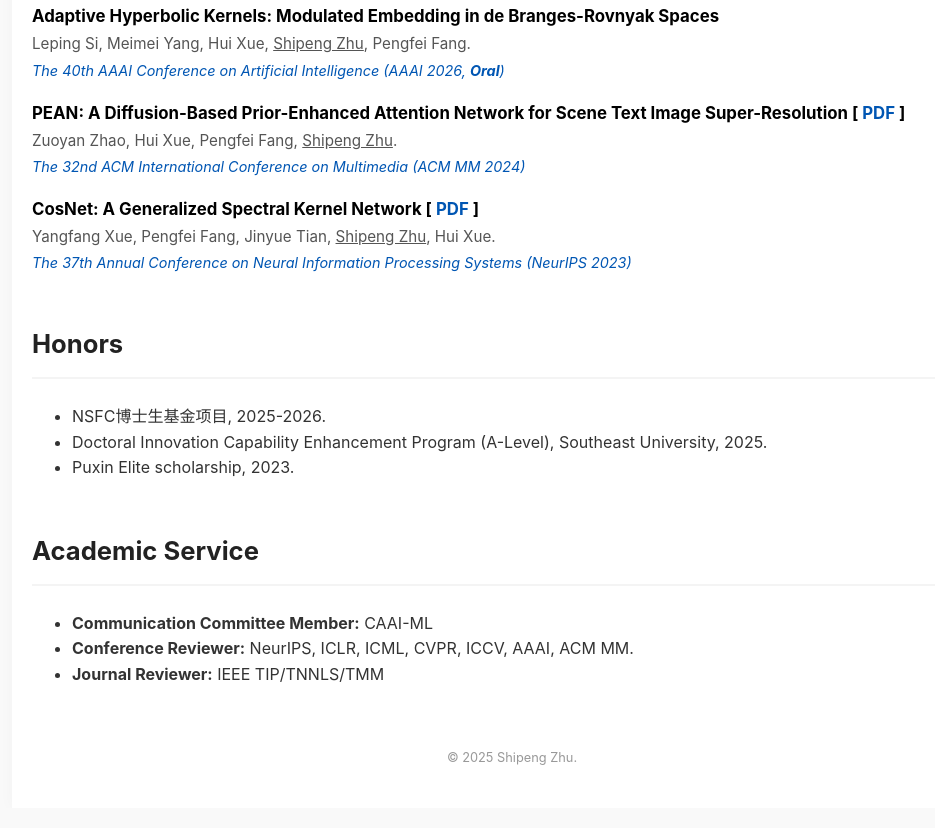
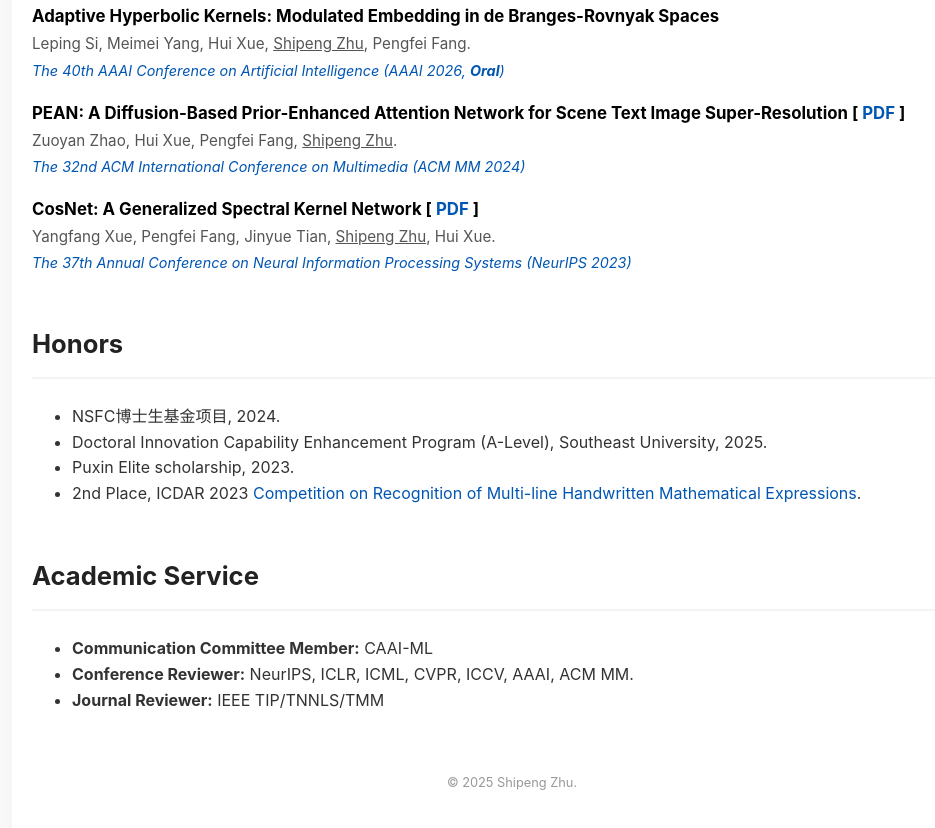
Before and after one commit to shipengzhubp/shipengzhubp.github.io, a plain HTML site: page index.html in a window 1280 px wide. Shown: the part 918-1746 px from the top of the page, without its empty margins (128-1063 px from the left). Drawn offline with Linux system fonts and the light colour scheme.

Commit message:
Update index.html

```diff
--- a/index.html
+++ b/index.html
@@ -231,9 +231,10 @@
     <section id="honors">
         <h2>Honors</h2>
         <ul>
-            <li>NSFC博士生基金项目, 2025-2026.</li>
+            <li>NSFC博士生基金项目, 2024.</li>
             <li>Doctoral Innovation Capability Enhancement Program (A-Level), Southeast University, 2025.</li>
             <li>Puxin Elite scholarship, 2023.</li>
+            <li>2nd Place, ICDAR 2023 <a href="https://ai.100tal.com/icdar">Competition on Recognition of Multi-line Handwritten Mathematical Expressions</a>. </li>
         </ul>
     </section>
 
```
